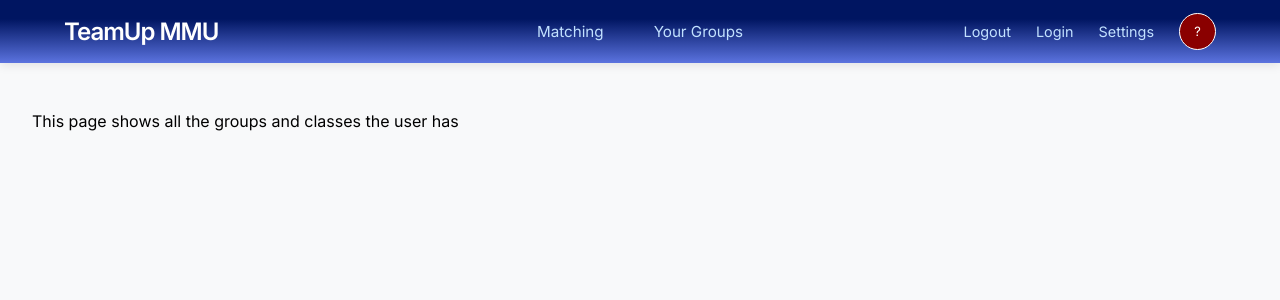
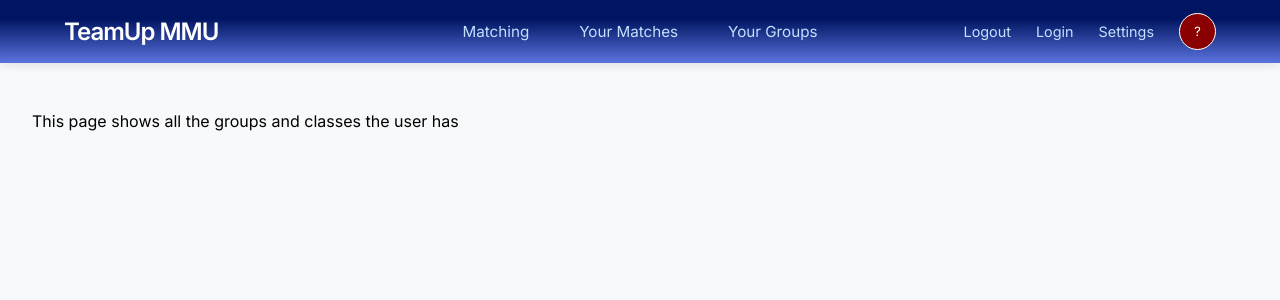
Before and after one commit to LalitaaTri/Mini-IT-project, a Django app: page /groups/ in a window 1280 px wide. Shown: the top 300 px of the page. Run offline with Django 5.2, Linux system fonts and the light colour scheme.

Commit message:
starting to work on feature matching - view matches

```diff
--- a/teamup_mmu/templates/nav.html
+++ b/teamup_mmu/templates/nav.html
@@ -112,6 +112,7 @@
 
         <ul class="nav-middle">
             <li><a href="/matching/">Matching</a></li>
+            <li><a href="/matches/">Your Matches</a></li>
             <li><a href="/groups/">Your Groups</a></li>
         </ul>
 
```
